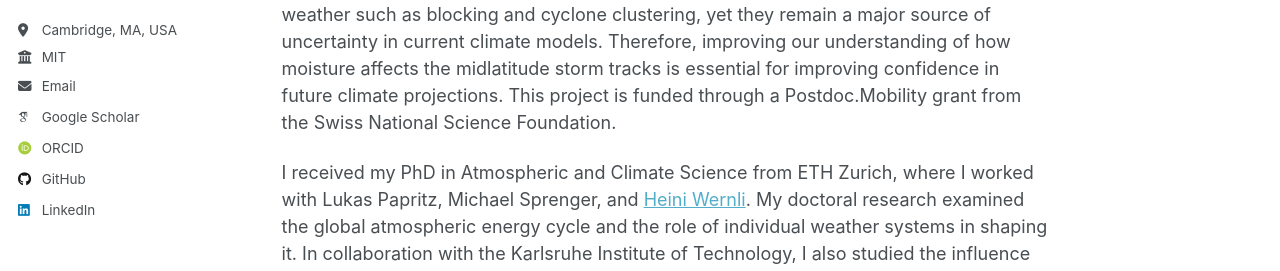
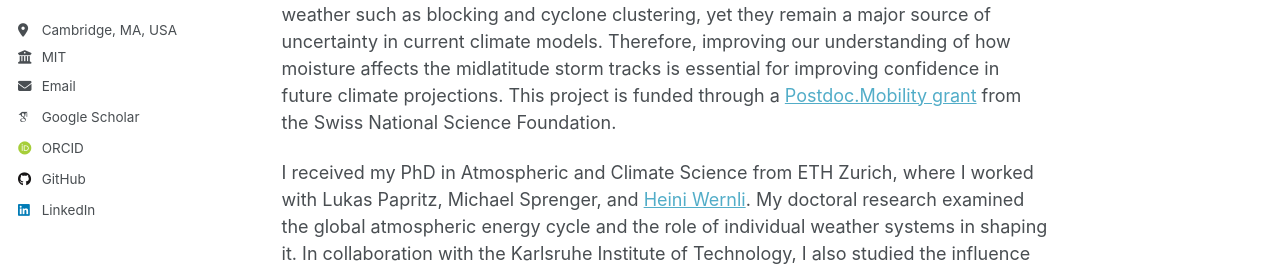
Before and after one commit to marcfederer/marcfederer.github.io, a Jekyll site: the page built from _pages/about.md, in a window 1280 px wide and 1079 px high. Shown: the part 353-624 px from the top of the window. Built offline with Jekyll 4.4.1, drawn with Linux system fonts in a browser that asks for light colours; some web fonts are replaced; a script that is not in the unit is left out; some of the changed lines change nothing that is shown; some of the changed text lies outside the part shown.

Commit message:
Update Postdoc.Mobility grant link in about.md
Updated link for Postdoc.Mobility grant to point to the official source.

```diff
--- a/_pages/about.md
+++ b/_pages/about.md
@@ -9,6 +9,6 @@
 
 I am a Postdoctoral Fellow in the Department of Earth, Atmospheric, and Planetary Sciences at MIT, working with [Talia Tamarin-Brodsky](https://taliatamarin.wixsite.com/taliatamarin). My research focuses on the intersection of atmospheric dynamics and climate science, applying theories and methodologies of organized weather systems to advance our understanding of climate variability and change.
 
-At MIT, I investigate the role of moisture in Rossby wave breaking and its influence on the organization of the midlatitude storm tracks. These processes are relevant for high impact weather such as blocking and cyclone clustering, yet they remain a major source of uncertainty in current climate models. Therefore, improving our understanding of how moisture affects the midlatitude storm tracks is essential for improving confidence in future climate projections. This project is funded through a Postdoc.Mobility grant from the Swiss National Science Foundation.
+At MIT, I investigate the role of moisture in Rossby wave breaking and its influence on the organization of the midlatitude storm tracks. These processes are relevant for high impact weather such as blocking and cyclone clustering, yet they remain a major source of uncertainty in current climate models. Therefore, improving our understanding of how moisture affects the midlatitude storm tracks is essential for improving confidence in future climate projections. This project is funded through a [Postdoc.Mobility grant](https://data.snf.ch/grants/grant/230407) from the Swiss National Science Foundation.
 
 I received my PhD in Atmospheric and Climate Science from ETH Zurich, where I worked with Lukas Papritz, Michael Sprenger, and [Heini Wernli](https://iac.ethz.ch/group/atmospheric-dynamics.html). My doctoral research examined the global atmospheric energy cycle and the role of individual weather systems in shaping it. In collaboration with the Karlsruhe Institute of Technology, I also studied the influence of the Gulf Stream on European blocking. My broader research interests include extreme weather, teleconnections, and subseasonal to seasonal predictability.
```
